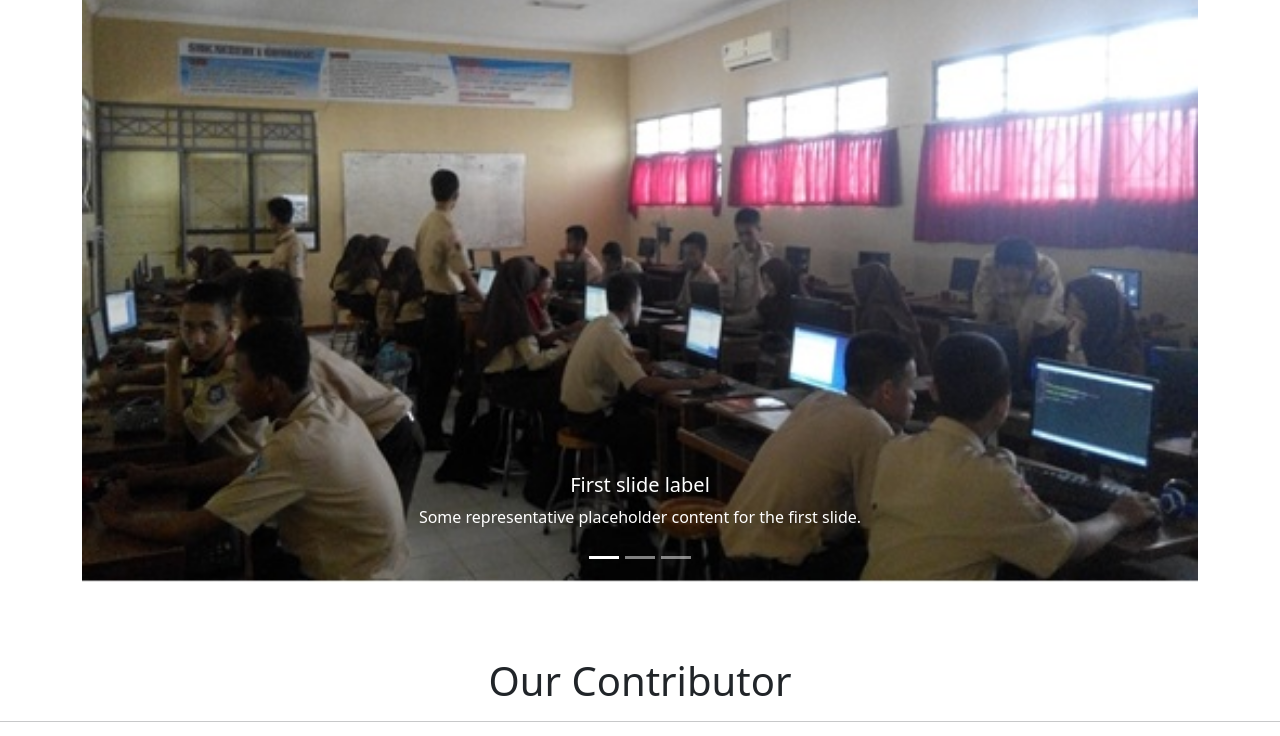
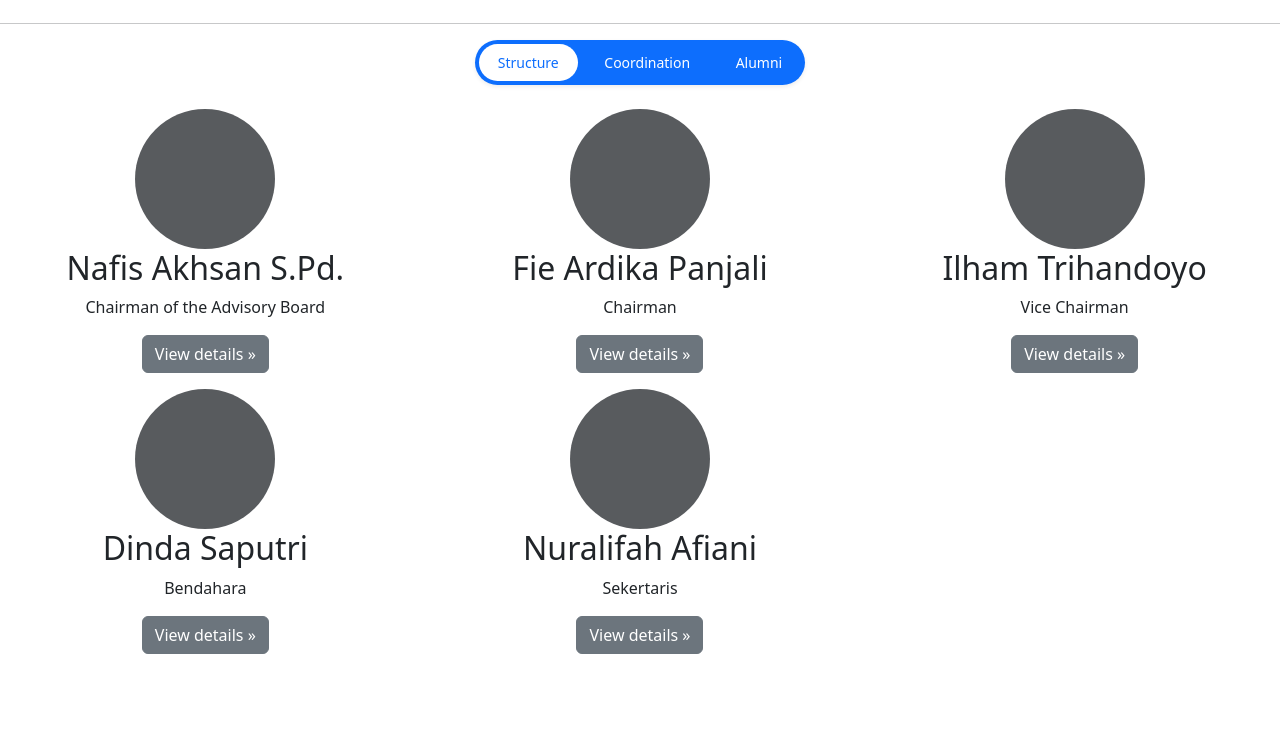
Before and after one commit to Tri69/Web-Kirti, a React (Vite) app: page / in a window 1280 px wide. Shown: the part 1670-2406 px from the top of the page. Built offline with nearby package versions, Linux system fonts and the light colour scheme.

Commit message:
Update HomePage.jsx

```diff
--- a/src/Pages/HomePage.jsx
+++ b/src/Pages/HomePage.jsx
@@ -95,36 +95,7 @@ const HomePage = () => {
 
 				<div className="container">
 
-				<div id="carouselExampleCaptions" class="carousel slide" data-bs-ride="carousel">
-					<div class="carousel-indicators">
-						<button type="button" data-bs-target="#carouselExampleCaptions" data-bs-slide-to="0" class="active" aria-current="true" aria-label="Slide 1"></button>
-						<button type="button" data-bs-target="#carouselExampleCaptions" data-bs-slide-to="1" aria-label="Slide 2"></button>
-						<button type="button" data-bs-target="#carouselExampleCaptions" data-bs-slide-to="2" aria-label="Slide 3"></button>
-					</div>
-					<div class="carousel-inner" id="overflow-x">
-						<div class="carousel-item active">
-							<img src={kegiatan} class="d-block w-100" alt="..." />
-							<div class="carousel-caption d-none d-md-block">
-								<h5>First slide label</h5>
-								<p>Some representative placeholder content for the first slide.</p>
-							</div>
-						</div>
-						<div class="carousel-item">
-							<img src={kegiatan}class="d-block w-100" alt="..." />
-							<div class="carousel-caption d-none d-md-block">
-								<h5>Second slide label</h5>
-								<p>Some representative placeholder content for the second slide.</p>
-							</div>
-						</div>
-						<div class="carousel-item">
-							<img src={kegiatan} class="d-block w-100" alt="..." />
-							<div class="carousel-caption d-none d-md-block" >
-							<h5>Third slide label</h5>
-							<p>Some representative placeholder content for the third slide.</p>
-							</div>
-						</div>
-					</div>
-                    </div>
+
 				</div><br/><br/><br/>
 
 				<div>
```
